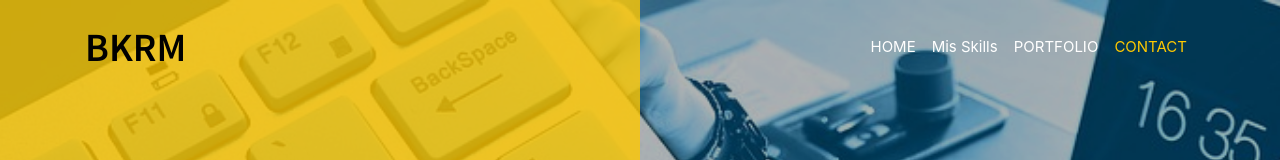
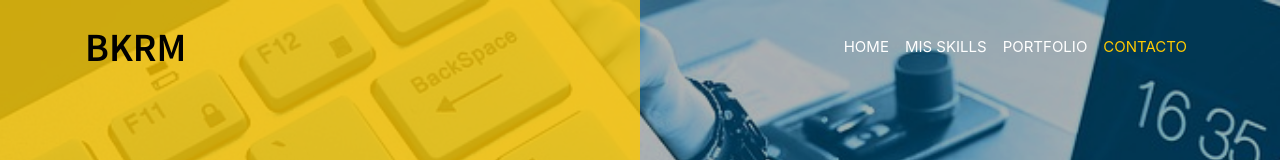
Before and after one commit to Rquilodran/Rquilodran.github.io, a plain HTML site: page index.html in a window 1280 px wide. Shown: the top 160 px of the page. Drawn offline with Linux system fonts and the light colour scheme.

Commit message:
Update index.html

```diff
--- a/index.html
+++ b/index.html
@@ -51,11 +51,11 @@
                 <div class="collapse navbar-collapse main-menu" id="navbarSupportedContent">
                     <ul class="navbar-nav ml-auto">
                         <li class="nav-item active"><a class="nav-link" href="#home">HOME</a></li>
-                        <li class="nav-item"><a class="nav-link" href="#about">Mis Skills</a></li>
+                        <li class="nav-item"><a class="nav-link" href="#about">MIS SKILLS</a></li>
 
                         <li class="nav-item"><a class="nav-link" href="#portfolio">PORTFOLIO</a></li>
 
-                        <li class="nav-item"><a class="nav-link pr0" href="#contact">CONTACT</a></li>
+                        <li class="nav-item"><a class="nav-link pr0" href="#contact">CONTACTO</a></li>
                     </ul>
                 </div>
             </div>
```
